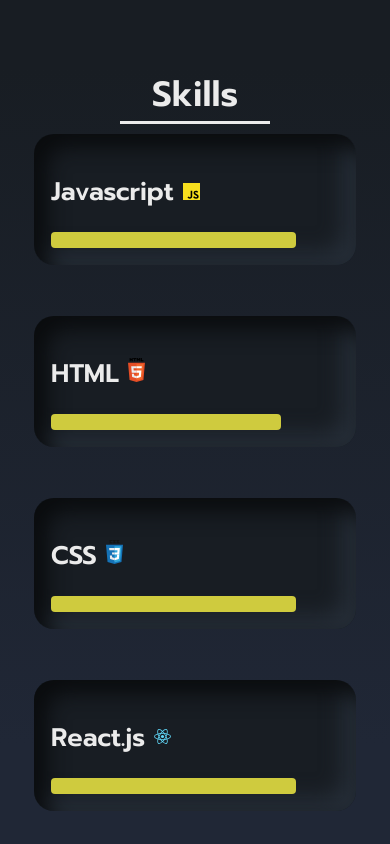
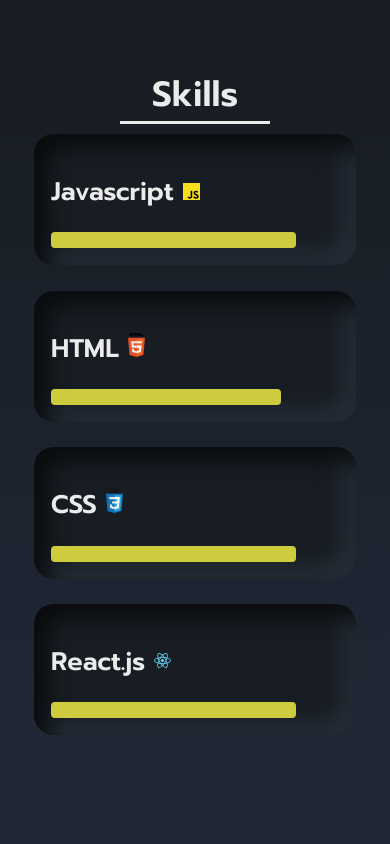
Before and after one commit to Barada-Prasanna-Jethy/portfolio, a React (Create React App) app: page / in a window 390 px wide. Shown: the part 1620-2464 px from the top of the page. Built offline with nearby package versions, Linux system fonts and the light colour scheme.

Commit message:
css changes

```diff
--- a/src/App.css
+++ b/src/App.css
@@ -335,7 +335,7 @@
     display: grid;
     grid-template-columns: 1fr;
     grid-template-rows: 1fr 1fr 1fr 1fr;
-    gap: 6vh 1px;
+    gap: 3vh 1px;
     padding: 0 2em;
   }
   .progress {
```
